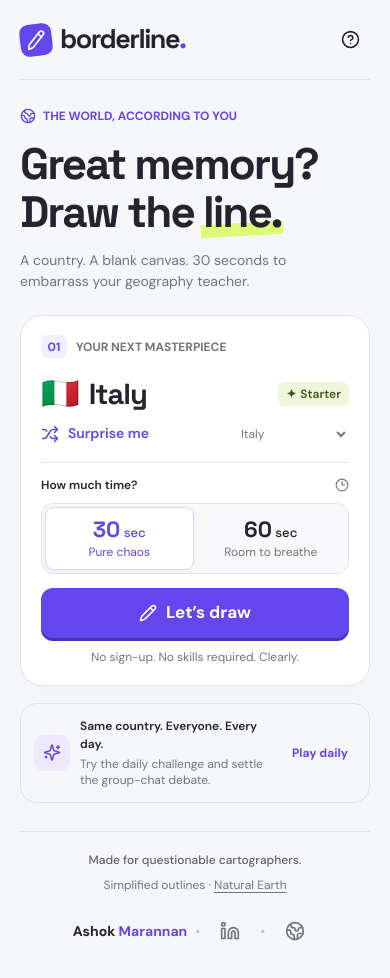
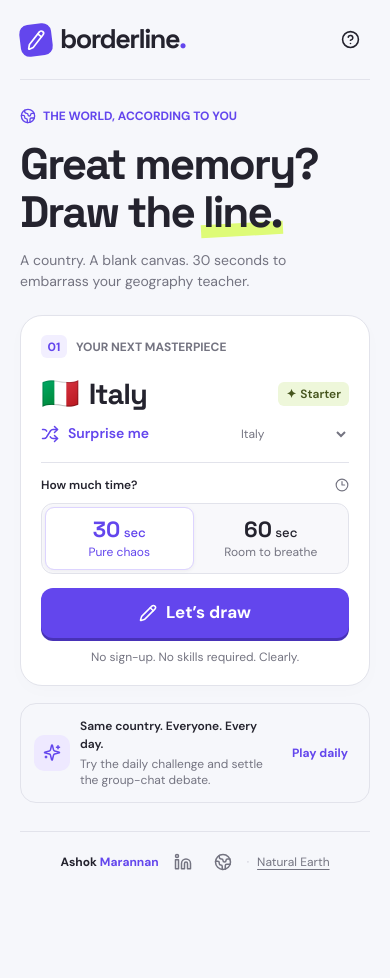
Before and after one commit to sowash22/borderline, a Next.js app: page / in a window 390 px wide. After the commit the page ends 892 px from the top, so only its background shows below. Built offline with nearby package versions, Linux system fonts and the light colour scheme.

Commit message:
Make footer a single compact row on phones and desktop

```diff
--- a/src/app/globals.css
+++ b/src/app/globals.css
@@ -1569,3 +1569,25 @@ footer {
 }
 .creator-social:hover { color: var(--purple); background: #eee9ff; }
 .creator-social[title="LinkedIn"]:hover { color: #0077b5; }
+
+/* A single compact row on desktop and phones. */
+footer.compact-footer {
+  padding: 12px 0;
+  justify-content: center;
+  flex-wrap: nowrap;
+}
+.compact-footer .creator-footer {
+  flex-basis: auto;
+  flex-wrap: nowrap;
+  gap: 8px;
+  margin-top: 0;
+  font-size: 12px;
+  white-space: nowrap;
+}
+.compact-footer .creator-name { padding: 8px 0; }
+.compact-footer .creator-social { width: 32px; height: 36px; flex-shrink: 0; }
+.compact-footer .map-credit { color: var(--muted); }
+@media (max-width: 360px) {
+  .compact-footer .creator-footer { gap: 6px; }
+  .compact-footer .creator-social { width: 28px; }
+}
--- a/src/components/game.tsx
+++ b/src/components/game.tsx
@@ -64,7 +64,6 @@ export default function Game() {
   const [bests, setBests] = useState<Bests>({});
   const [newBest, setNewBest] = useState(false);
   const [daily, setDaily] = useState(false);
-  const [rounds, setRounds] = useState(0);
   const [toast, setToast] = useState("");
   const [busy, setBusy] = useState(false);
   const [linkFallback, setLinkFallback] = useState("");
@@ -123,7 +122,6 @@ export default function Game() {
     setScore(result);
     setStrokes(drawing);
     setPhase("result");
-    setRounds((value) => value + 1);
     const key = `${country.id}:${seconds}`;
     setNewBest(result > (bests[key] ?? 0));
     const updated = { ...bests, [key]: Math.max(bests[key] ?? 0, result) };
@@ -654,35 +652,19 @@ export default function Game() {
           </section>
         )}
       </main>
-      <footer>
-        <span>Made for questionable cartographers.</span>
-        <span>
-          {rounds > 0
-            ? `${rounds} ${rounds === 1 ? "country" : "countries"} reimagined this visit`
-            : "18 countries. Infinite creative liberties."}
-        </span>
-        <span>
-          Simplified outlines ·{" "}
-          <a
-            href="https://www.naturalearthdata.com/about/terms-of-use/"
-            target="_blank"
-            rel="noreferrer"
-          >
-            Natural Earth
-          </a>
-        </span>
-        <nav className="creator-footer" aria-label="About the creator">
+      <footer className="compact-footer">
+        <nav className="creator-footer" aria-label="Creator and map credits">
           <a className="creator-name" href="https://ashok-marannan.vercel.app/" target="_blank" rel="noopener noreferrer">
             Ashok <span>Marannan</span>
           </a>
-          <span className="creator-separator" aria-hidden="true">•</span>
           <a className="creator-social" href="https://www.linkedin.com/in/ashokmarannan/" target="_blank" rel="noopener noreferrer" aria-label="Ashok Marannan on LinkedIn" title="LinkedIn">
-            <Linkedin size={20} aria-hidden="true" />
+            <Linkedin size={18} aria-hidden="true" />
           </a>
-          <span className="creator-separator" aria-hidden="true">•</span>
           <a className="creator-social" href="https://ashok-marannan.vercel.app/" target="_blank" rel="noopener noreferrer" aria-label="Ashok Marannan’s website" title="Website">
-            <Globe2 size={20} aria-hidden="true" />
+            <Globe2 size={18} aria-hidden="true" />
           </a>
+          <span className="creator-separator" aria-hidden="true">·</span>
+          <a className="map-credit" href="https://www.naturalearthdata.com/about/terms-of-use/" target="_blank" rel="noopener noreferrer" aria-label="Map outlines from Natural Earth">Natural Earth</a>
         </nav>
       </footer>
       <div className="toast" role="status" aria-live="polite">
```
